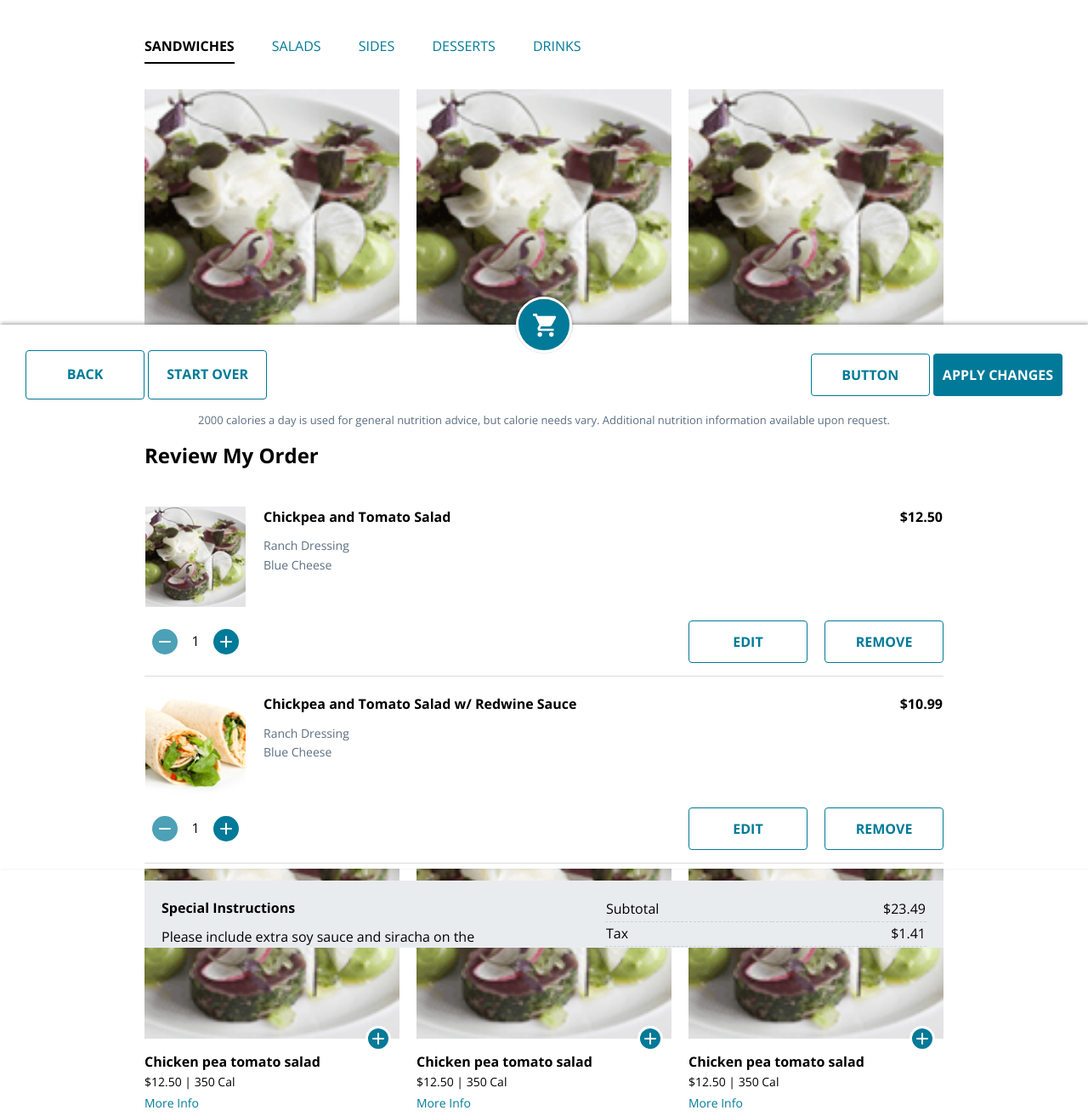
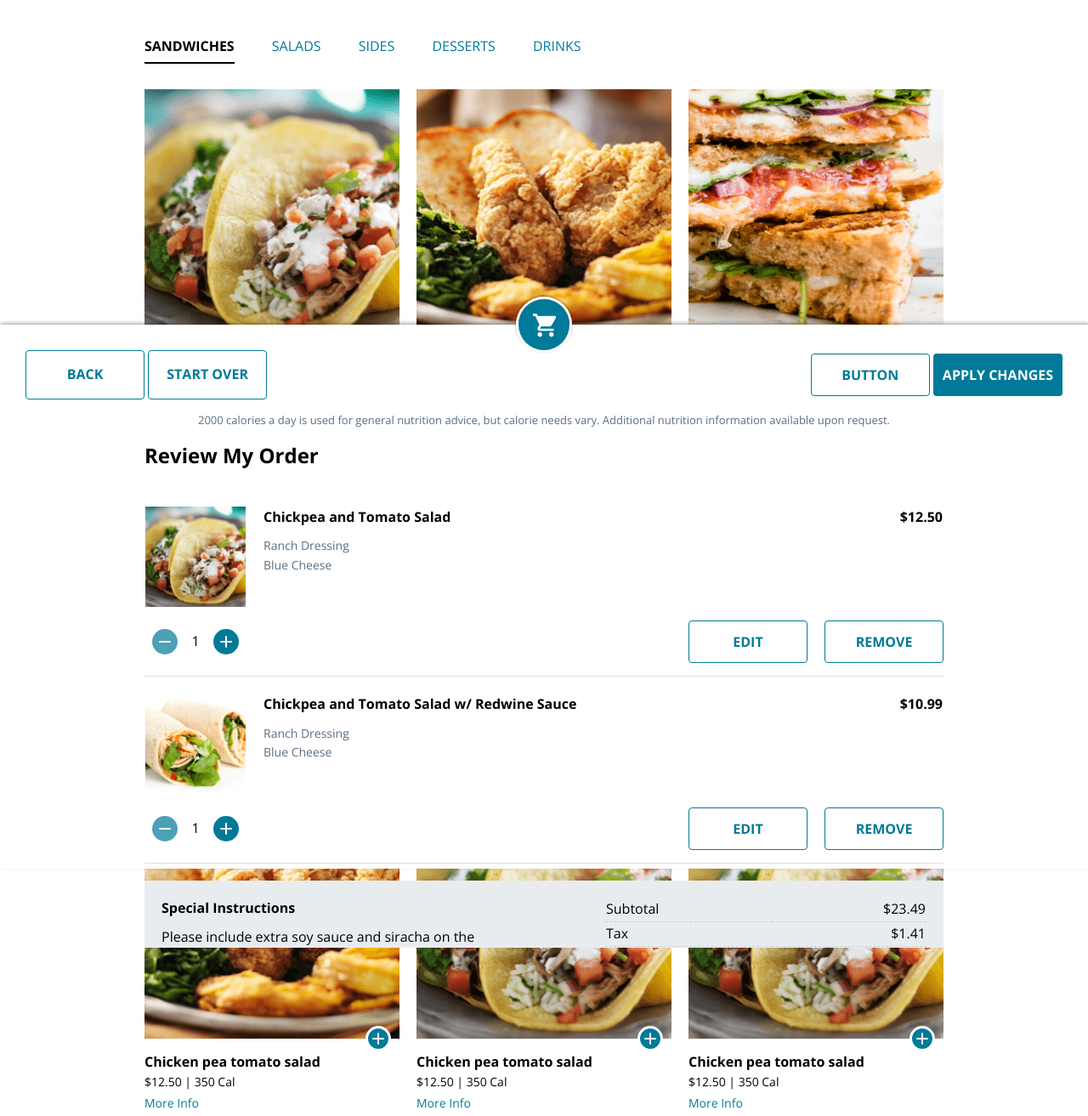
Before and after one commit to ncr-drew/cso2-demo, a website: page item-menu.html in a window 1280 px wide. Shown: the part 298-1611 px from the top of the page at 85% size. Drawn offline with nearby package versions, Linux system fonts and the light colour scheme.

Commit message:
Update images on item menu.

```diff
--- a/item-menu.html
+++ b/item-menu.html
@@ -24,7 +24,7 @@
 				<div class="grid">
 					<div class="grid__col grid__col--xs-4 grid__col--l-3">
 						<div class="app__menu-item">
-							<img src="images/Item-120x120-01.png" alt="Healthy Wrap" class="menu-item__img">
+							<img src="images/Restaurant-Cinco.png" alt="Healthy Wrap" class="menu-item__img">
 							<button class="circle circle--border circle--plus menu-item__add"></button>
 							<div class="menu-item__content">
 								<h4 class="menu-item__title">Chicken pea tomato salad</h4>
@@ -35,7 +35,7 @@
 					</div>
 					<div class="grid__col grid__col--xs-4 grid__col--l-3">
 						<div class="app__menu-item">
-							<img src="images/Item-120x120-01.png" alt="Healthy Wrap" class="menu-item__img">
+							<img src="images/Restaurant-No10.png" alt="Healthy Wrap" class="menu-item__img">
 							<button class="circle circle--border circle--plus menu-item__add"></button>
 							<div class="menu-item__content">
 								<h4 class="menu-item__title">Chicken pea tomato salad</h4>
@@ -46,7 +46,7 @@
 					</div>
 					<div class="grid__col grid__col--xs-4 grid__col--l-3">
 						<div class="app__menu-item">
-							<img src="images/Item-120x120-01.png" alt="Healthy Wrap" class="menu-item__img">
+							<img src="images/Restaurant-Patterson.png" alt="Healthy Wrap" class="menu-item__img">
 							<button class="circle circle--border circle--plus menu-item__add"></button>
 							<div class="menu-item__content">
 								<h4 class="menu-item__title">Chicken pea tomato salad</h4>
@@ -57,7 +57,7 @@
 					</div>
 					<div class="grid__col grid__col--xs-4 grid__col--l-3">
 						<div class="app__menu-item">
-							<img src="images/Item-120x120-01.png" alt="Healthy Wrap" class="menu-item__img">
+							<img src="images/Restaurant-national.png" alt="Healthy Wrap" class="menu-item__img">
 							<button class="circle circle--border circle--plus menu-item__add"></button>
 							<div class="menu-item__content">
 								<h4 class="menu-item__title">Chicken pea tomato salad</h4>
@@ -68,7 +68,7 @@
 					</div>
 					<div class="grid__col grid__col--xs-4 grid__col--l-3">
 						<div class="app__menu-item">
-							<img src="images/Item-120x120-01.png" alt="Healthy Wrap" class="menu-item__img">
+							<img src="images/Restaurant-national.png" alt="Healthy Wrap" class="menu-item__img">
 							<button class="circle circle--border circle--plus menu-item__add"></button>
 							<div class="menu-item__content">
 								<h4 class="menu-item__title">Chicken pea tomato salad</h4>
@@ -79,7 +79,7 @@
 					</div>
 					<div class="grid__col grid__col--xs-4 grid__col--l-3">
 						<div class="app__menu-item">
-							<img src="images/Item-120x120-01.png" alt="Healthy Wrap" class="menu-item__img">
+							<img src="images/Restaurant-Patterson.png" alt="Healthy Wrap" class="menu-item__img">
 							<button class="circle circle--border circle--plus menu-item__add"></button>
 							<div class="menu-item__content">
 								<h4 class="menu-item__title">Chicken pea tomato salad</h4>
@@ -90,7 +90,7 @@
 					</div>
 					<div class="grid__col grid__col--xs-4 grid__col--l-3">
 						<div class="app__menu-item">
-							<img src="images/Item-120x120-01.png" alt="Healthy Wrap" class="menu-item__img">
+							<img src="images/Restaurant-No10.png" alt="Healthy Wrap" class="menu-item__img">
 							<button class="circle circle--border circle--plus menu-item__add"></button>
 							<div class="menu-item__content">
 								<h4 class="menu-item__title">Chicken pea tomato salad</h4>
@@ -101,7 +101,7 @@
 					</div>
 					<div class="grid__col grid__col--xs-4 grid__col--l-3">
 						<div class="app__menu-item">
-							<img src="images/Item-120x120-01.png" alt="Healthy Wrap" class="menu-item__img">
+							<img src="images/Restaurant-Cinco.png" alt="Healthy Wrap" class="menu-item__img">
 							<button class="circle circle--border circle--plus menu-item__add"></button>
 							<div class="menu-item__content">
 								<h4 class="menu-item__title">Chicken pea tomato salad</h4>
@@ -112,7 +112,7 @@
 					</div>
 					<div class="grid__col grid__col--xs-4 grid__col--l-3">
 						<div class="app__menu-item">
-							<img src="images/Item-120x120-01.png" alt="Healthy Wrap" class="menu-item__img">
+							<img src="images/Restaurant-Cinco.png" alt="Healthy Wrap" class="menu-item__img">
 							<button class="circle circle--border circle--plus menu-item__add"></button>
 							<div class="menu-item__content">
 								<h4 class="menu-item__title">Chicken pea tomato salad</h4>
@@ -123,7 +123,7 @@
 					</div>
 					<div class="grid__col grid__col--xs-4 grid__col--l-3">
 						<div class="app__menu-item">
-							<img src="images/Item-120x120-01.png" alt="Healthy Wrap" class="menu-item__img">
+							<img src="images/Restaurant-No10.png" alt="Healthy Wrap" class="menu-item__img">
 							<button class="circle circle--border circle--plus menu-item__add"></button>
 							<div class="menu-item__content">
 								<h4 class="menu-item__title">Chicken pea tomato salad</h4>
@@ -134,7 +134,7 @@
 					</div>
 					<div class="grid__col grid__col--xs-4 grid__col--l-3">
 						<div class="app__menu-item">
-							<img src="images/Item-120x120-01.png" alt="Healthy Wrap" class="menu-item__img">
+							<img src="images/Restaurant-Patterson.png" alt="Healthy Wrap" class="menu-item__img">
 							<button class="circle circle--border circle--plus menu-item__add"></button>
 							<div class="menu-item__content">
 								<h4 class="menu-item__title">Chicken pea tomato salad</h4>
@@ -145,7 +145,7 @@
 					</div>
 					<div class="grid__col grid__col--xs-4 grid__col--l-3">
 						<div class="app__menu-item">
-							<img src="images/Item-120x120-01.png" alt="Healthy Wrap" class="menu-item__img">
+							<img src="images/Restaurant-national.png" alt="Healthy Wrap" class="menu-item__img">
 							<button class="circle circle--border circle--plus menu-item__add"></button>
 							<div class="menu-item__content">
 								<h4 class="menu-item__title">Chicken pea tomato salad</h4>
@@ -182,7 +182,7 @@
 							<tbody>
 						  		<tr class="cart__item">
 									<td class="cart__item-img">
-							  			<img src="images/Item-120x120-01.png" alt="">
+							  			<img src="images/Restaurant-Cinco.png" alt="">
 									</td>
 									<td class="cart__item-details">
 							  			<h4 class="cart__item-title">Chickpea and Tomato Salad</h4>
```
